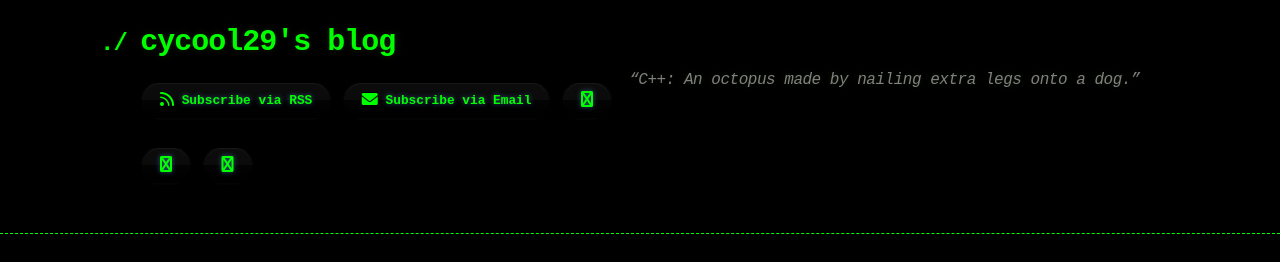
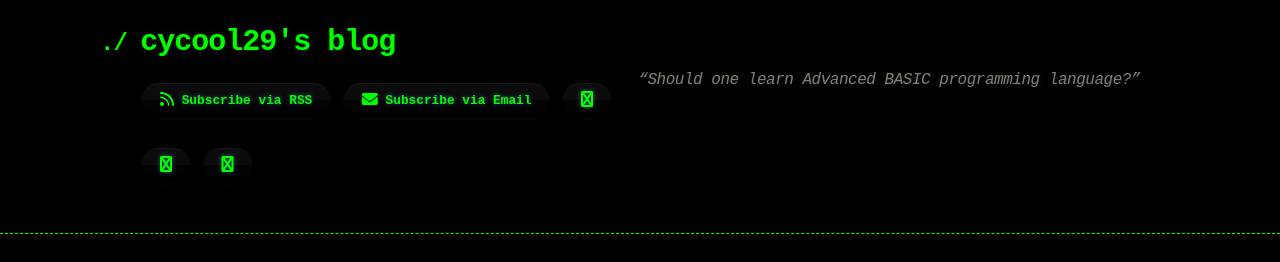
Before and after one commit to cycool29/cycool29.github.io, a Jekyll site: the page built from index.md, in a window 1280 px wide and 900 px high. Shown: the top 262 px of the window. Built offline with Jekyll 4.4.1, drawn with Linux system fonts in a browser that asks for light colours; a style sheet for code colours, icons or effects is not loaded.

Commit message:
Update quotes

```diff
--- a/_config.yml
+++ b/_config.yml
@@ -1,5 +1,5 @@
 title: cycool29's blog
-description: "“C++: An octopus made by nailing extra legs onto a dog.” "
+description: "“Should one learn Advanced BASIC programming language?” "
 bio: A high school student. Intermediate in Python, Git, Bash. Learning JavaScript. He/Him. "
 author: cycool29
 url: https://cycool29.github.io
```
